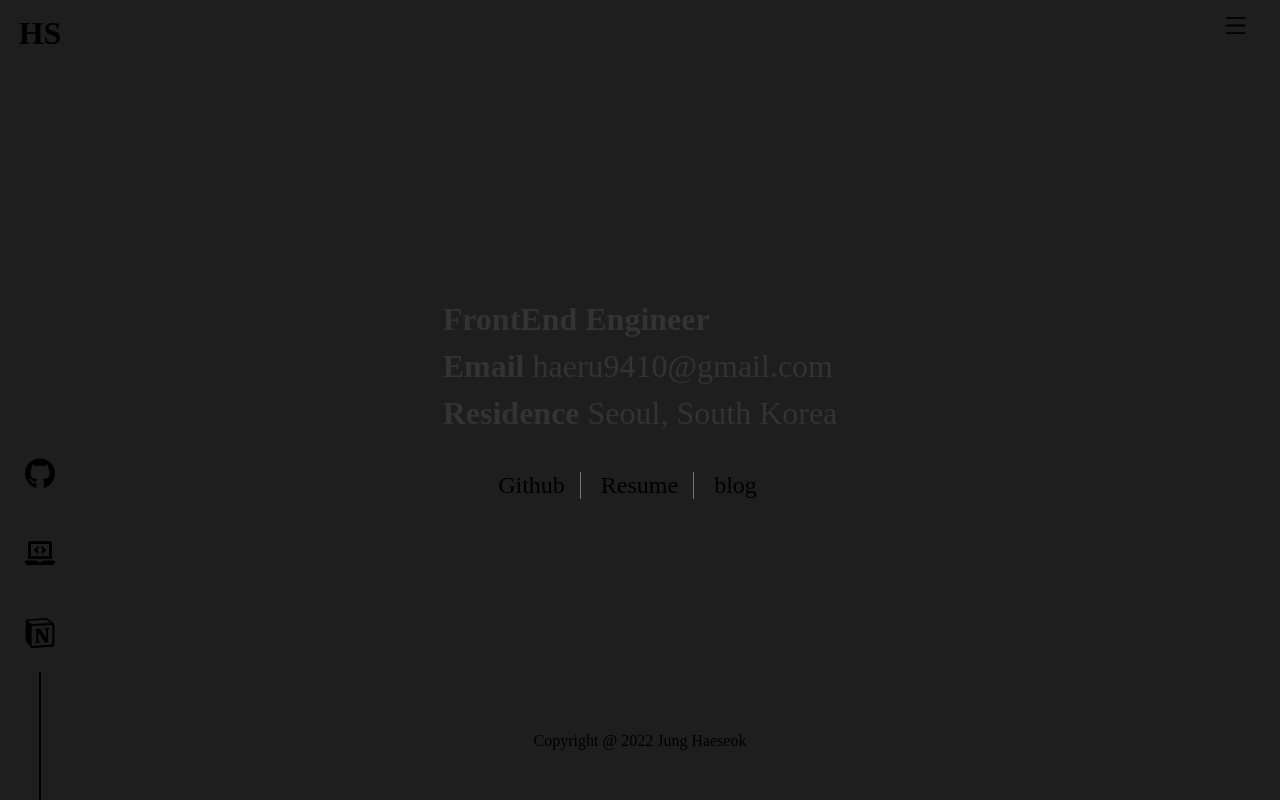
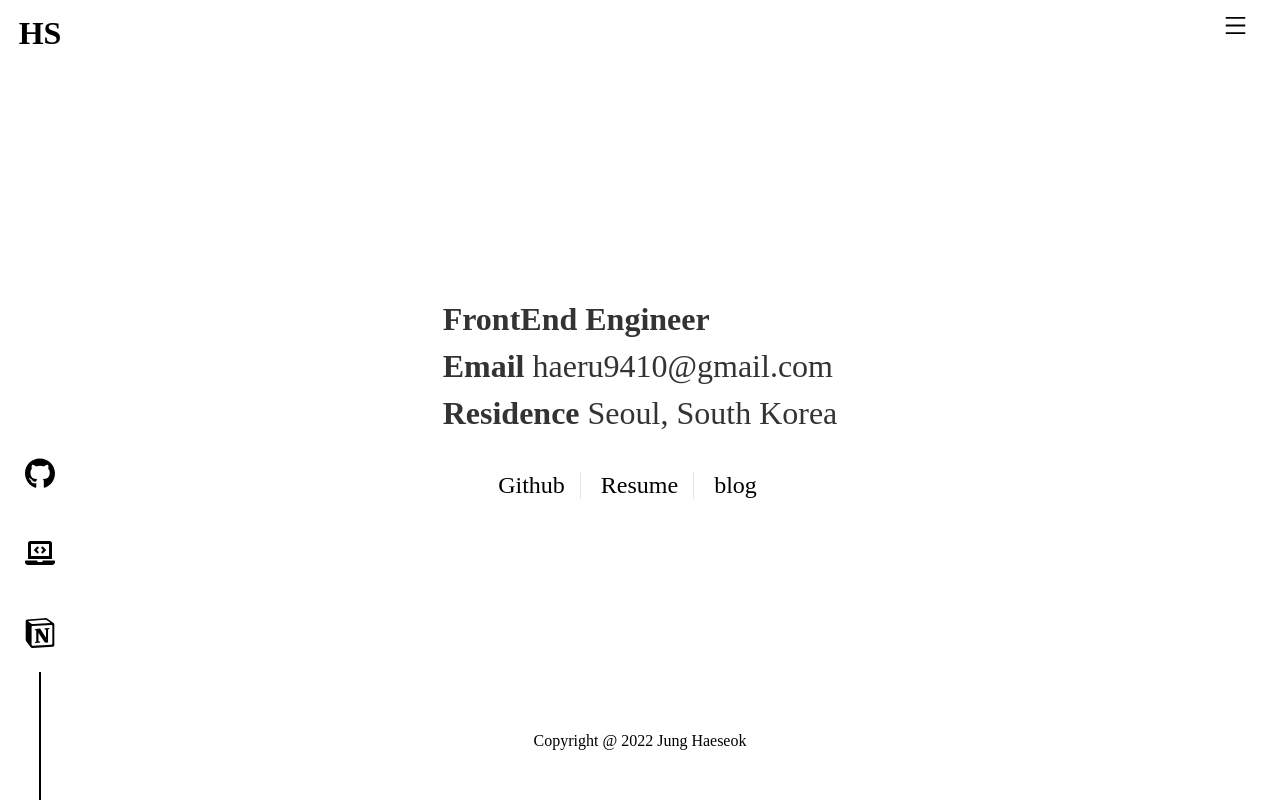
Before and after one commit to slobbie/portfolio-WebSite, a React (Create React App) app: page /contact in a window 1280 px wide. Built offline with nearby package versions, Linux system fonts and the light colour scheme.

Commit message:
[FIX] 색상 코드 오기입 수정

```diff
--- a/src/feature/contact/page/ContactPage.tsx
+++ b/src/feature/contact/page/ContactPage.tsx
@@ -88,7 +88,7 @@ const ContactPage = () => {
 export default ContactPage;
 
 const Section = styled(motion.section)`
-  background-color: ${({ theme }) => theme.gray100};
+  background-color: ${({ theme }) => theme.gray000};
   width: 100%;
   height: 100vh;
   display: flex;
```
